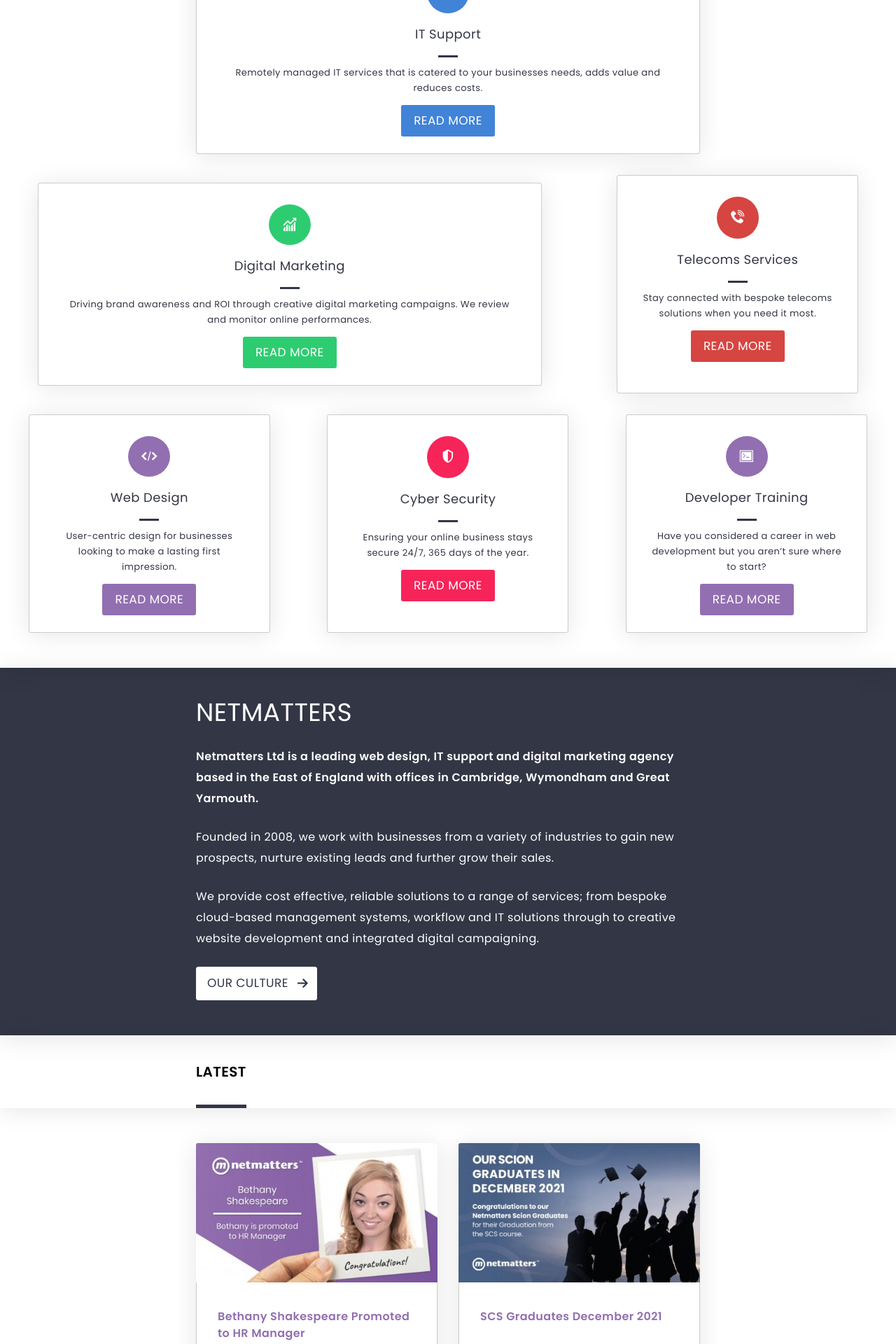
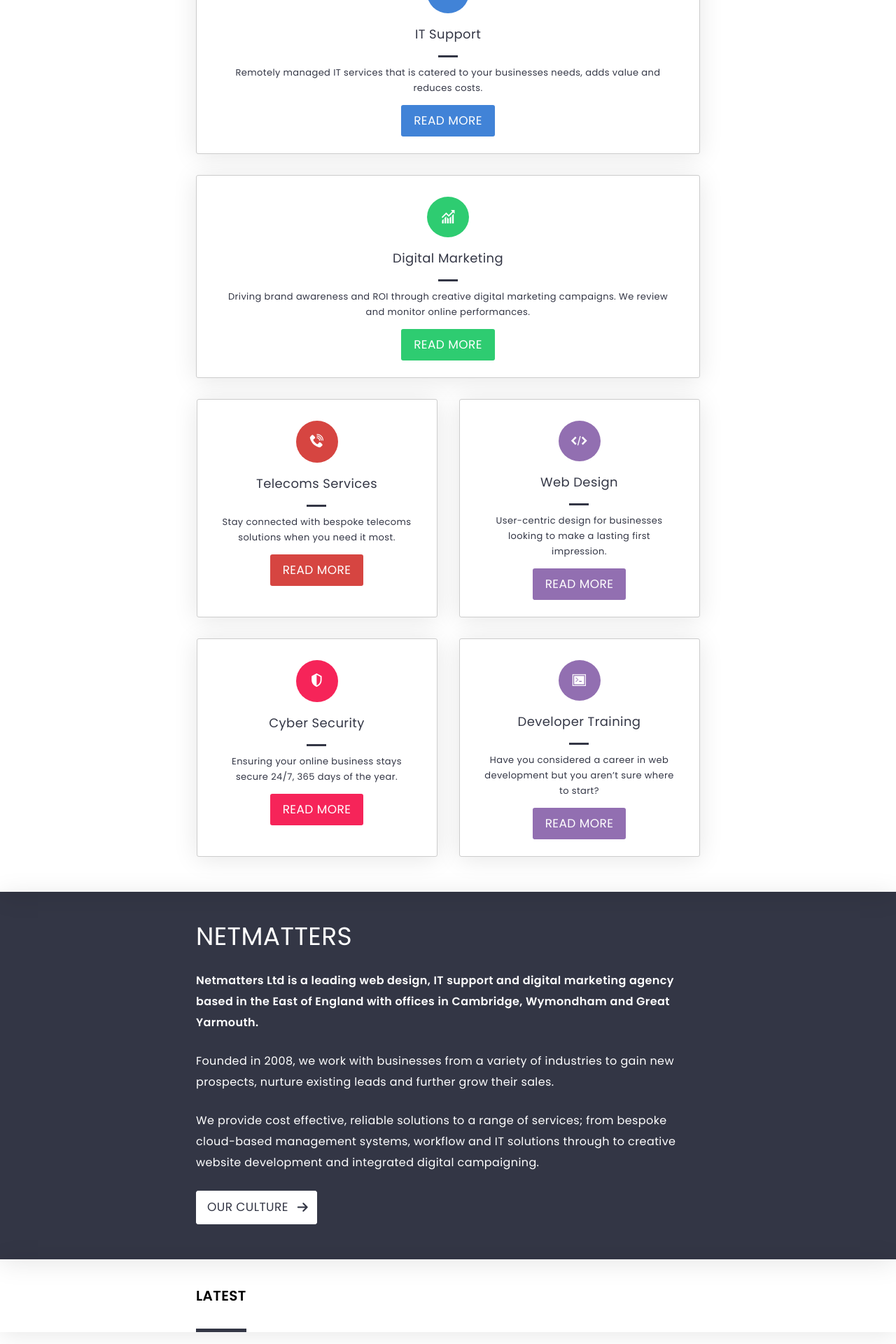
Before and after one commit to willymac1507/nm-reflection, a PHP site: page / in a window 1280 px wide. Shown: the part 1240-3160 px from the top of the page at 70% size. Run offline with PHP 8.4, Linux system fonts and the light colour scheme; some libraries are stand-ins or nearby versions.

Commit message:
Refactor medium sizing

```diff
--- a/styles/css/styles.css
+++ b/styles/css/styles.css
@@ -629,7 +629,6 @@ h1 {
   .latest__content-container, .services {
     flex-direction: row;
     flex-wrap: wrap;
-    justify-content: center;
     gap: 30px;
     width: 720px;
     margin: 0 auto;
@@ -655,6 +654,12 @@ h1 {
   color: #fff;
   text-align: center;
 }
+@media screen and (min-width: 768px) {
+  .services {
+    padding-left: calc((100vw - 720px) / 2);
+    padding-right: calc((100vw - 720px) / 2);
+  }
+}
 
 .card {
   width: calc(100vw - 30px);
@@ -829,7 +834,7 @@ h1 {
     width: 345px;
   }
   .card--telecoms, .card--web, .card--security, .card--training {
-    width: 345px;
+    width: 344px;
     height: 312px;
   }
 }
@@ -1089,7 +1094,6 @@ section {
 footer {
   background-color: #333645;
   color: #fff;
-  padding: 47px 0 0;
 }
 @media screen and (min-width: 768px) {
   footer br {
@@ -1441,6 +1445,8 @@ footer {
 .news-form {
   background-color: transparent;
   padding: 50px 30px;
+  max-width: 720px;
+  margin: 0 auto;
 }
 .news-form__title {
   font-size: 2rem;
--- a/styles/scss/partials/components/_forms.scss
+++ b/styles/scss/partials/components/_forms.scss
@@ -60,6 +60,8 @@
 .news-form {
     background-color: transparent;
     padding: 50px 30px;
+    max-width: 720px;
+    margin: 0 auto;
 
     &__title {
         font-size: 2rem;
--- a/styles/scss/partials/layout/_containers.scss
+++ b/styles/scss/partials/layout/_containers.scss
@@ -94,7 +94,6 @@
     @include medium {
         flex-direction: row;
         flex-wrap: wrap;
-        justify-content: center;
         gap: 30px;
         width: 720px;
         margin: 0 auto;
@@ -114,6 +113,11 @@
         background-color: #fff;
         color: #fff;
         text-align: center;
+    }
+
+    @include medium {
+        padding-left: calc((100vw - 720px) / 2);
+        padding-right: calc((100vw - 720px) / 2);
     }
 }
 
@@ -145,7 +149,7 @@
         &--web,
         &--security,
         &--training {
-            width: 345px;
+            width: 344px;
             height: 312px;
             // margin: 0;
         }
--- a/styles/scss/partials/layout/_footer.scss
+++ b/styles/scss/partials/layout/_footer.scss
@@ -5,7 +5,6 @@
 footer {
     background-color: $color-primary;
     color: #fff;
-    padding: 47px 0 0;
 
     br {
         @include medium {
```
Also changed, not shown: 1 other file.
